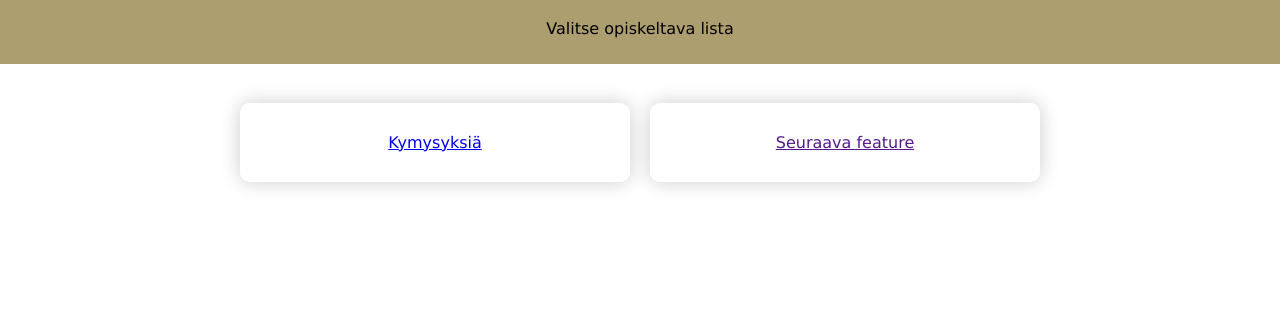
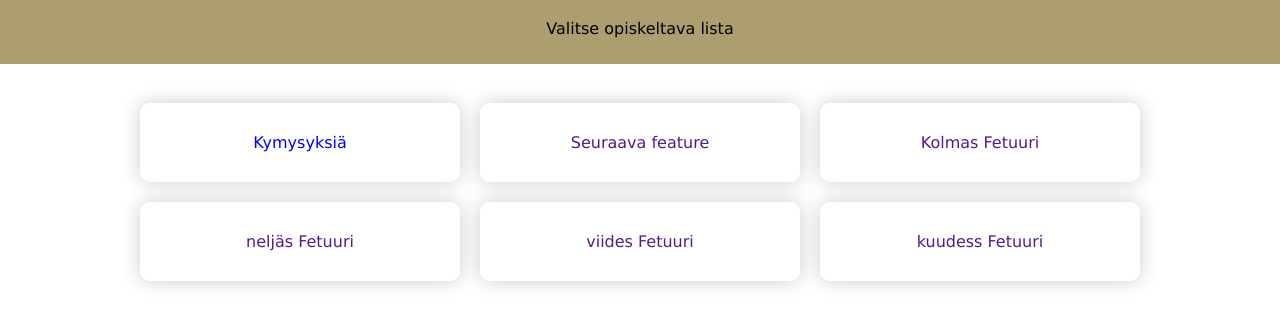
Before and after one commit to EinoTaimisto/Edulingo, a plain HTML site: page index.html in a window 1280 px wide. Shown: the part 72-398 px from the top of the page. Drawn offline with Linux system fonts and the light colour scheme.

Commit message:
neater buttons
buttons are neatly arranged

```diff
--- a/index.css
+++ b/index.css
@@ -116,3 +116,46 @@ footer {
 .project-container a:hover {
   color: #1abc9c;
 }
+
+.button-container {
+  display: flex;
+  justify-content: center;
+  align-items: center;
+  flex-wrap: wrap; /* Allow items to wrap onto new rows */
+  gap: 20px; /* Maintain spacing between rows and columns */
+}
+
+.content {
+  display: flex;
+  flex-wrap: wrap; /* Enable wrapping to new rows */
+  gap: 20px; /* Space between project containers */
+  justify-content: center;
+  max-width: 1000px; /* Optional: control overall width */
+}
+
+.project-container {
+  flex: 1 1 calc(25% - 20px); /* Make each container 1/3 of the row, minus the gap */
+  max-width: calc(33.33% - 20px); /* Prevent stretching beyond 1/3 */
+  background-color: rgba(255, 255, 255, 0.9);
+  border-radius: 10px;
+  box-shadow: 0 0 20px rgba(0, 0, 0, 0.2);
+  padding: 20px;
+  text-align: center;
+  text-decoration: none;
+  transition: transform 0.3s ease-in-out;
+}
+
+.project-container:hover {
+  transform: scale(1.05);
+}
+
+.project-container p {
+  margin: 10px 0;
+}
+
+@media only screen and (max-width: 620px) {
+  .project-container {
+    flex: 1 1 100%; /* Make project containers full width on smaller screens */
+    max-width: 100%;
+  }
+}
--- a/index.html
+++ b/index.html
@@ -15,6 +15,7 @@
     </header>
     <br>
     <div class="main">
+        <div class="button-container">
             <div class="content">
                 <a href="http://localhost/Edulingo/placeholder.html" class="project-container" style="display: block;">
                     <div>
@@ -26,6 +27,27 @@
                         <p>Seuraava feature</p>
                 </div>
                 </a>
+                <a href="" class="project-container" style="display: block;">
+                    <div>
+                        <p>Kolmas Fetuuri</p>
+                    </div>
+                </a>
+                <a href="" class="project-container" style="display: block;">
+                    <div>
+                        <p>neljäs Fetuuri</p>
+                    </div>
+                </a>
+                <a href="" class="project-container" style="display: block;">
+                    <div>
+                        <p>viides Fetuuri</p>
+                    </div>
+                </a>
+                <a href="" class="project-container" style="display: block;">
+                    <div>
+                        <p>kuudess Fetuuri</p>
+                    </div>
+                </a>
+            </div>
         </div>
     </div>
 </body>
```
Also changed, not shown: 1 other file. Lines whose indentation alone changed are shown as unchanged.
